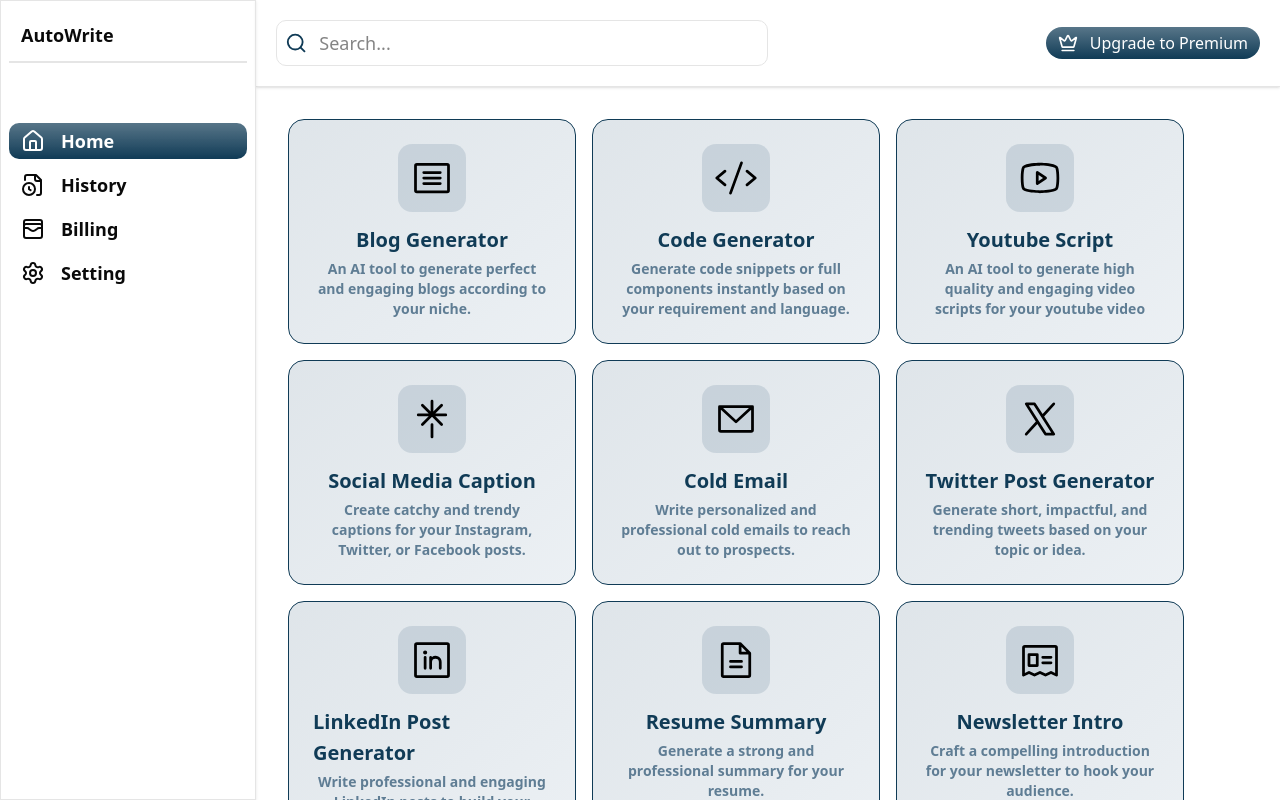
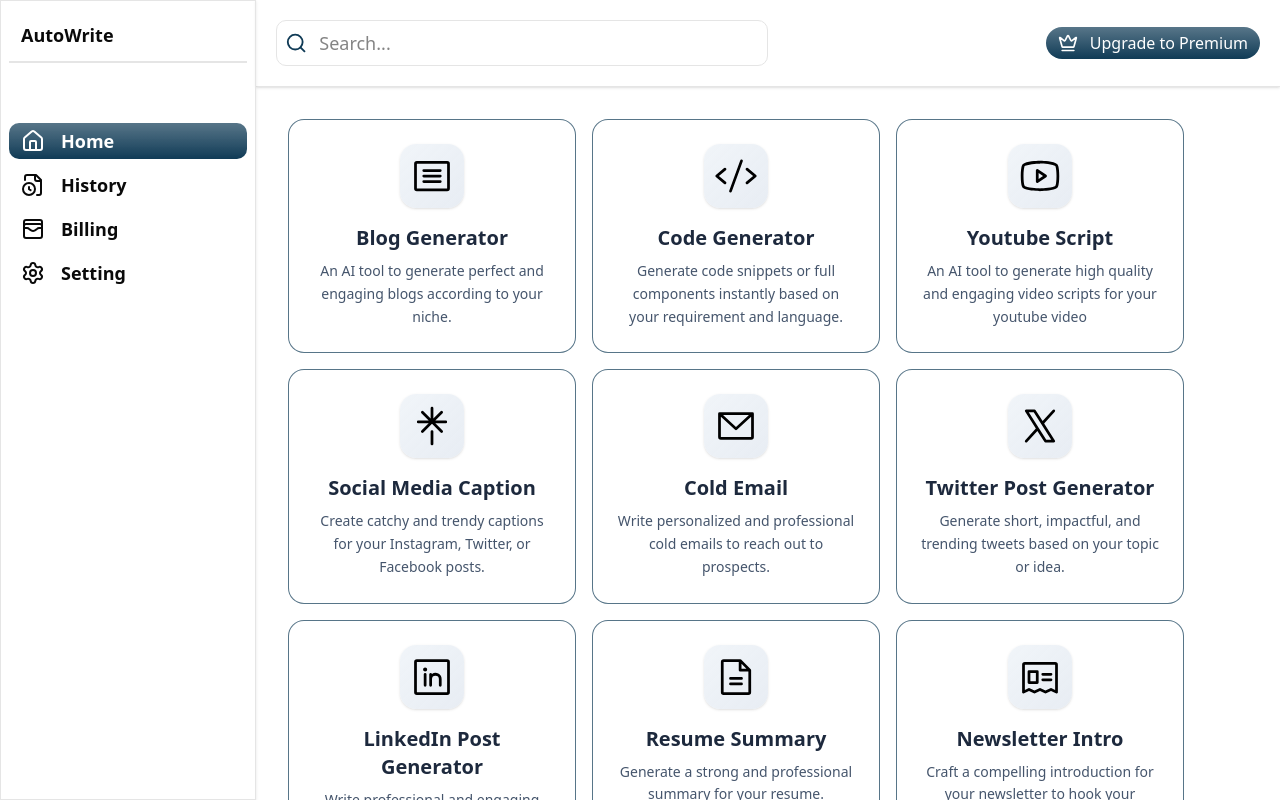
Before and after one commit to i-ankit01/AutoWrite, a Next.js app: page /dashboard in a window 1280 px wide. Shown: the top 800 px of the page. Built offline with nearby package versions, Linux system fonts and the light colour scheme.

Commit message:
update template

```diff
--- a/src/app/dashboard/_components/TemplateCard.tsx
+++ b/src/app/dashboard/_components/TemplateCard.tsx
@@ -40,20 +40,29 @@
   const Icon = item?.icon ? ICONS[item.icon] : null;
   return (
     <Link
-      href={"/dashboard/content/" + item.slug}
-      className="w-72 p-4 md:p-6 rounded-2xl border border-primary backdrop-blur-sm bg-gradient-to-br border-light-primary/10 hover:border-light-primary/20 transition-all duration-300 hover:shadow-lg from-light-primary/20 to-light-secondary/20 hover:scale-102 cursor-pointer"
+      href={`/dashboard/content/${item.slug}`}
+      className="group relative w-72 p-6 rounded-2xl border border-primary/70 bg-white/80 backdrop-blur-sm hover:bg-white/90 transition-all duration-500 hover:shadow-lg hover:shadow-black-200/20 hover:-translate-y-1 cursor-pointer overflow-hidden"
     >
-      <div className="flex flex-col items-center">
-        <div className="w-10 h-10 md:w-17 md:h-17 rounded-xl flex items-center justify-center bg-light-primary/20">
-          {Icon && <Icon />}
+      <div className="absolute inset-0 bg-gradient-to-br from-slate-50/50 to-transparent opacity-0 group-hover:opacity-100 transition-opacity duration-500" />
+      <div className="relative flex flex-col items-center text-center">
+        <div className="relative mb-4">
+          <div className="w-16 h-16 rounded-2xl bg-gradient-to-br from-slate-100 to-slate-200/80 flex items-center justify-center shadow-sm group-hover:shadow-md transition-all duration-300 group-hover:scale-105">
+            {Icon && (
+              <Icon className="w-7 h-7 text-slate-600 group-hover:text-slate-700 transition-colors duration-300" />
+            )}
+          </div>
+          <div className="absolute inset-0 rounded-2xl bg-gradient-to-br from-slate-200/20 to-transparent opacity-0 group-hover:opacity-100 transition-opacity duration-500 blur-sm" />
         </div>
-        <h3 className="text-lg md:text-[20px] font-bold mb-1 text-light-tertiary mt-3">
+        <h3 className="text-xl font-bold text-slate-800 mb-2 group-hover:text-slate-900 transition-colors duration-300">
           {item.name}
         </h3>
-        <p className="text-xs md:text-sm text-center font-semibold text-light-primary">
+
+        <p className="text-sm text-slate-600 font-medium leading-relaxed group-hover:text-slate-700 transition-colors duration-300">
           {item.description}
         </p>
       </div>
+
+      <div className="absolute inset-0 rounded-2xl border border-slate-300/0 group-hover:border-slate-300/30 transition-all duration-500" />
     </Link>
   );
 };
```
